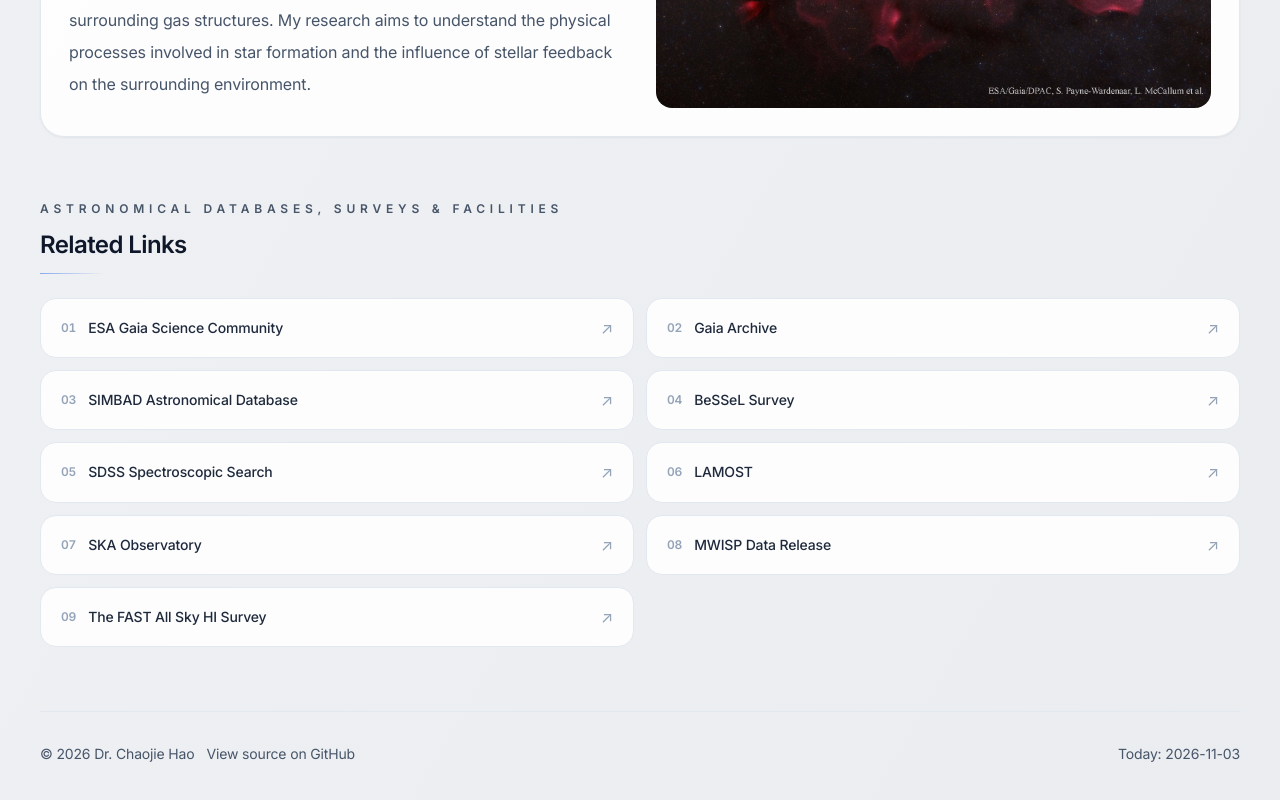
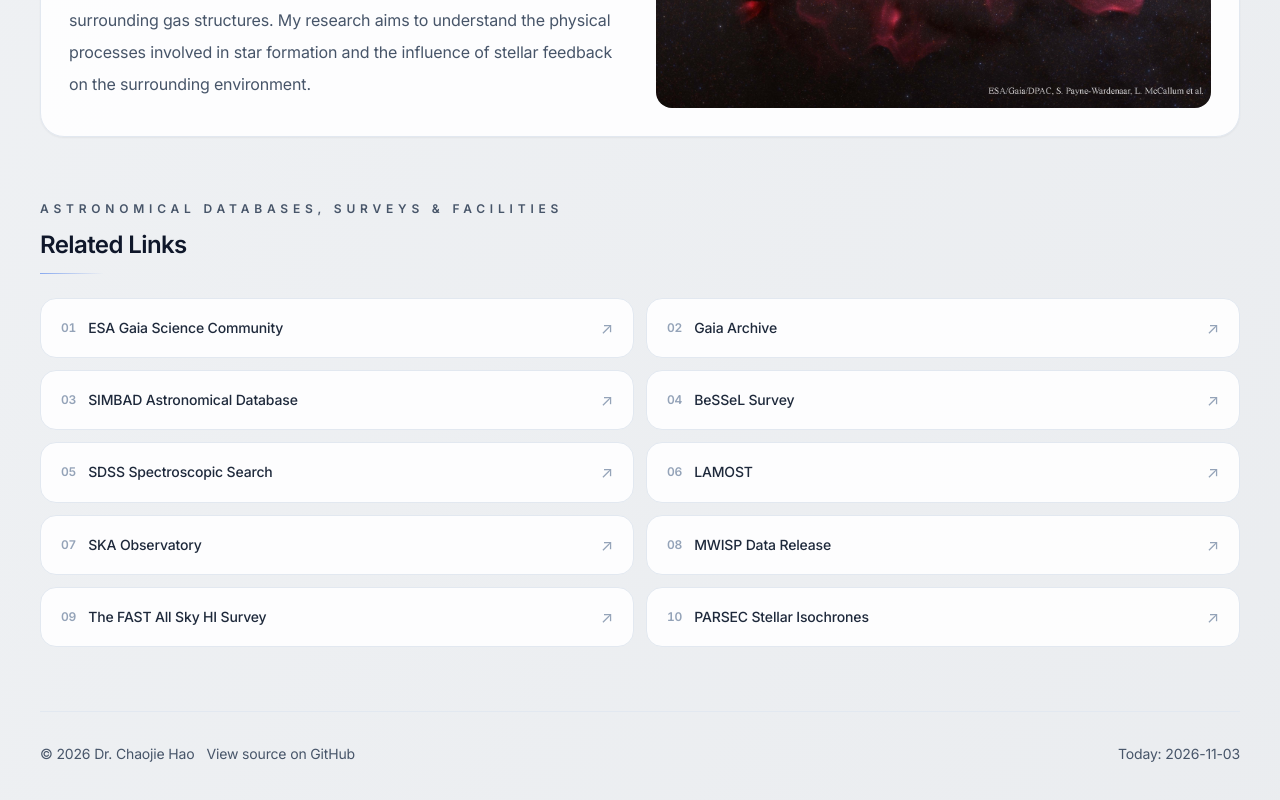
Before and after one commit to ChaojieHao/chaojiehao.github.io, a Next.js app: page /en/research in a window 1280 px wide. Shown: the part 1985-2785 px from the top of the page. Built offline with nearby package versions, Linux system fonts and the light colour scheme; no server answers.

Commit message:
Add PARSEC Stellar Isochrones to research page

```diff
--- a/app/(site)/[locale]/research/page.tsx
+++ b/app/(site)/[locale]/research/page.tsx
@@ -45,6 +45,10 @@ const relatedLinks = [
   {
     name: "The FAST All Sky HI Survey",
     url: "https://fast.bao.ac.cn/cms/article/271/"
+  },
+  {
+    name: "PARSEC Stellar Isochrones",
+    url: "https://stev.oapd.inaf.it/cgi-bin/cmd"
   }
 ];
 
```
